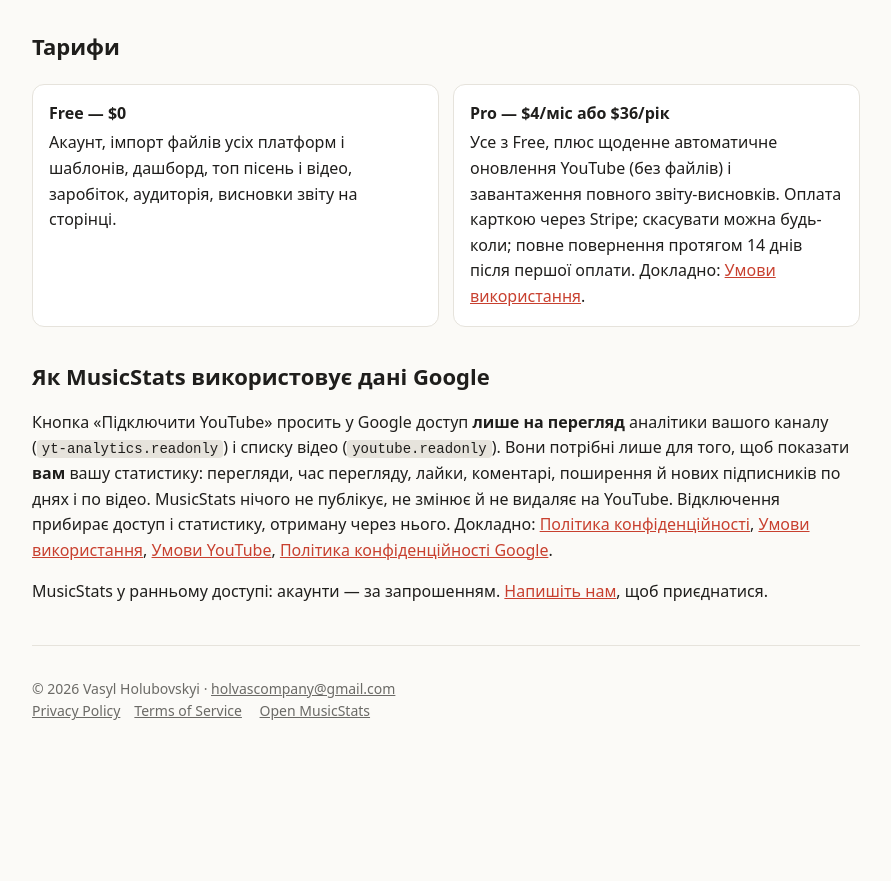
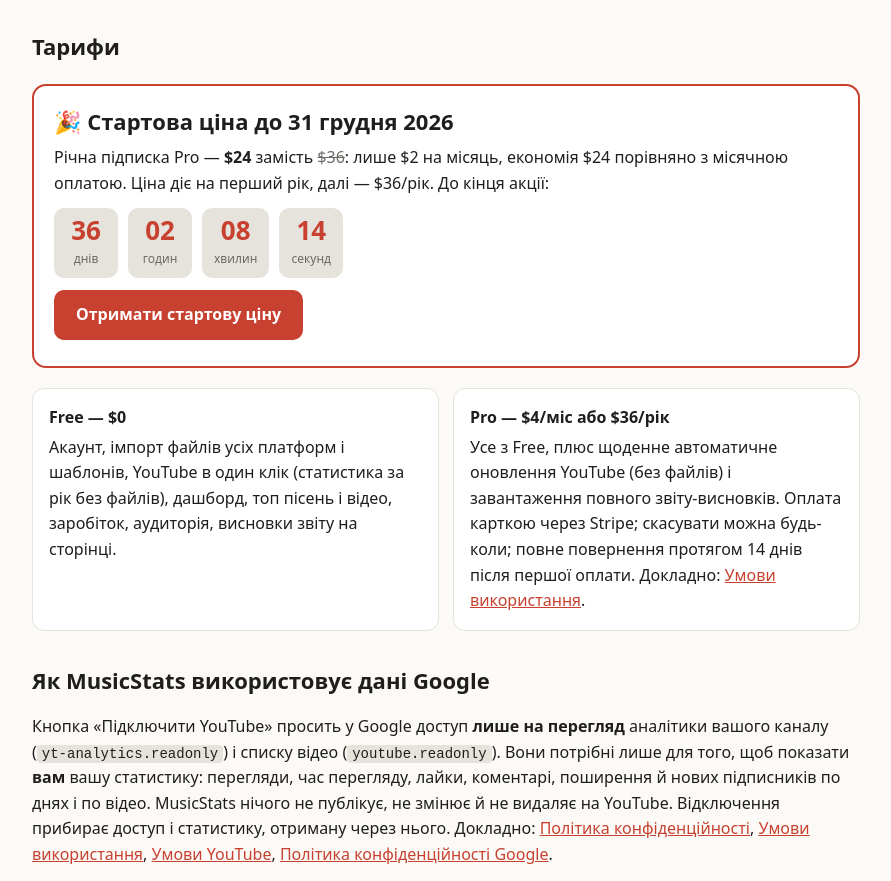
Before and after one commit to holvas/musicstatsapp-site, a plain HTML site: page uk/index.html in a window 1280 px wide. Shown: the part 1333-2214 px from the top of the page, without its empty margins (194-1085 px from the left). Before the commit the page ends 2088 px from the top, so only its background shows below. Drawn offline with Linux system fonts and the light colour scheme.

Commit message:
Launch offer: Pro yearly $24 for the first year until 31.12.2026 (countdown); YouTube in one click on Free; promo terms

```diff
--- a/uk/index.html
+++ b/uk/index.html
@@ -39,6 +39,14 @@ footer { color:var(--muted); font-size:14px; padding:32px 0; border-top:1px soli
 footer a { color:var(--muted); margin-right:14px; display:inline-block; }
 code { overflow-wrap:anywhere; }
 hr { border:none; border-top:1px solid var(--line); margin:32px 0; }
+.promo { border:2px solid var(--accent); border-radius:14px; padding:18px 20px; margin:20px 0;
+         background:var(--card); }
+.promo b.big { font-size:22px; display:block; margin-bottom:6px; }
+.promo s { color:var(--muted); }
+.timer { display:flex; flex-wrap:wrap; gap:10px; margin:12px 0 4px; }
+.timer div { background:var(--line); border-radius:10px; padding:8px 12px; min-width:64px; text-align:center; }
+.timer span { display:block; font-size:26px; font-weight:800; color:var(--accent); line-height:1.1; }
+.timer small { color:var(--muted); font-size:12px; }
 </style>
 </head>
 <body>
@@ -64,9 +72,23 @@ hr { border:none; border-top:1px solid var(--line); margin:32px 0; }
   передається; видалити все можна будь-коли.</div>
 </div>
 <h2>Тарифи</h2>
+<div class="promo" id="promo"><b class="big">🎉 Стартова ціна до 31 грудня 2026</b>Річна підписка Pro — <b>$24</b> замість <s>$36</s>: лише $2 на місяць, економія $24 порівняно з місячною оплатою. Ціна діє на перший рік, далі — $36/рік. До кінця акції:<div class="timer"><div><span>--</span><small>днів</small></div><div><span>--</span><small>годин</small></div><div><span>--</span><small>хвилин</small></div><div><span>--</span><small>секунд</small></div></div><a class="btn" href="https://holvas-musicstats.streamlit.app/?src=account&amp;tab=import">Отримати стартову ціну</a></div>
+<script>
+(function () {
+  var end = new Date("2026-12-31T22:59:59Z"), box = document.getElementById("promo");
+  function tick() {
+    var ms = end - new Date();
+    if (ms <= 0) { box.remove(); return; }
+    var s = Math.floor(ms / 1000), v = [Math.floor(s / 86400), Math.floor(s % 86400 / 3600),
+                                        Math.floor(s % 3600 / 60), s % 60];
+    box.querySelectorAll(".timer span").forEach(function (el, i) { el.textContent = String(v[i]).padStart(2, "0"); });
+  }
+  tick(); setInterval(tick, 1000);
+})();
+</script>
 <div class="grid">
-  <div class="card"><b>Free — $0</b>Акаунт, імпорт файлів усіх платформ і шаблонів, дашборд, топ пісень і відео,
-  заробіток, аудиторія, висновки звіту на сторінці.</div>
+  <div class="card"><b>Free — $0</b>Акаунт, імпорт файлів усіх платформ і шаблонів, YouTube в один клік (статистика
+  за рік без файлів), дашборд, топ пісень і відео, заробіток, аудиторія, висновки звіту на сторінці.</div>
   <div class="card"><b>Pro — $4/міс або $36/рік</b>Усе з Free, плюс щоденне автоматичне оновлення YouTube (без
   файлів) і завантаження повного звіту-висновків. Оплата карткою через Stripe; скасувати можна будь-коли; повне
   повернення протягом 14 днів після першої оплати. Докладно: <a href="../terms.html#uk">Умови використання</a>.</div>
```
Also changed, not shown: index.html (+24 -2 lines), privacy.html (+8 -0 lines), terms.html (+10 -2 lines).
